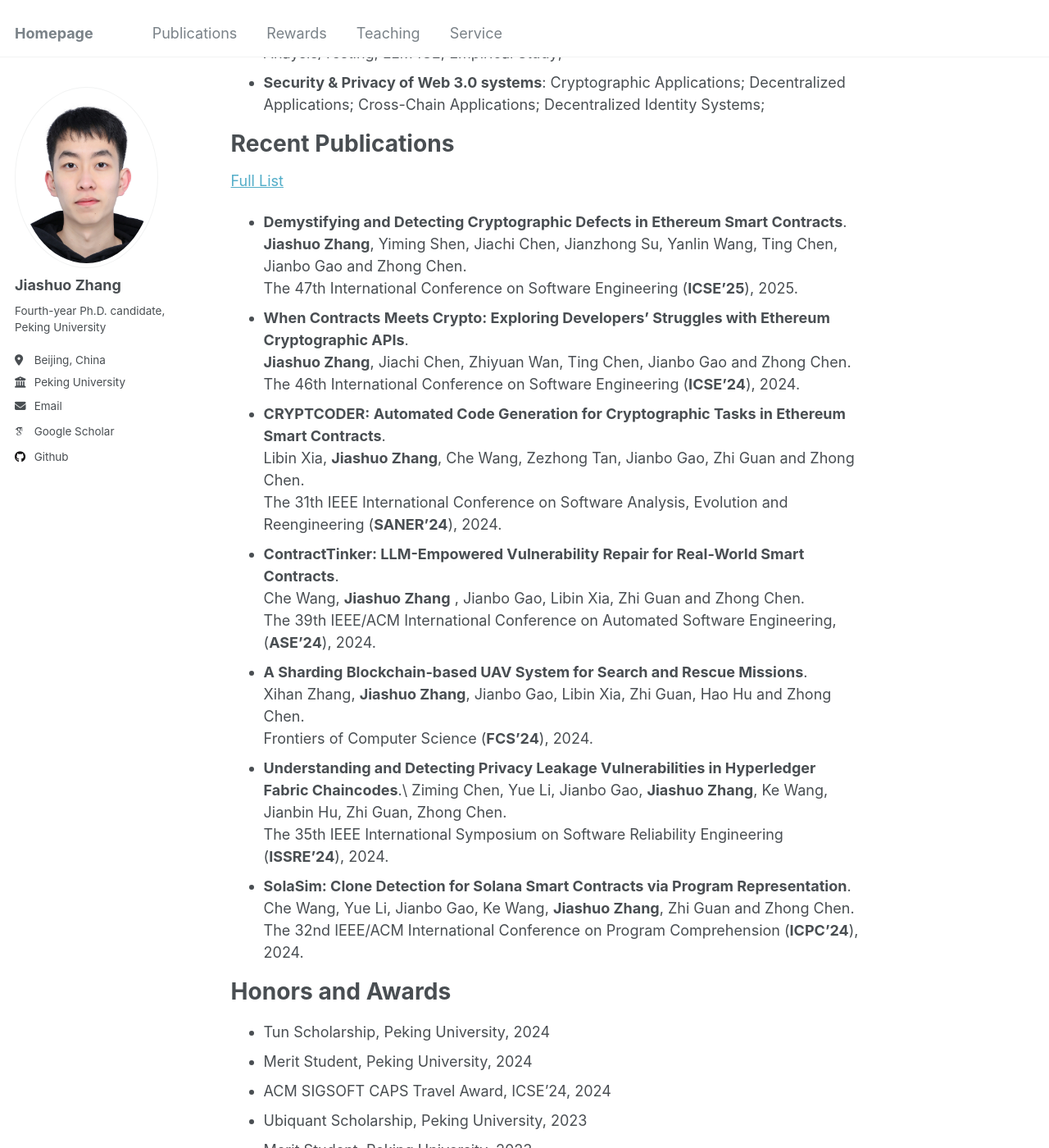
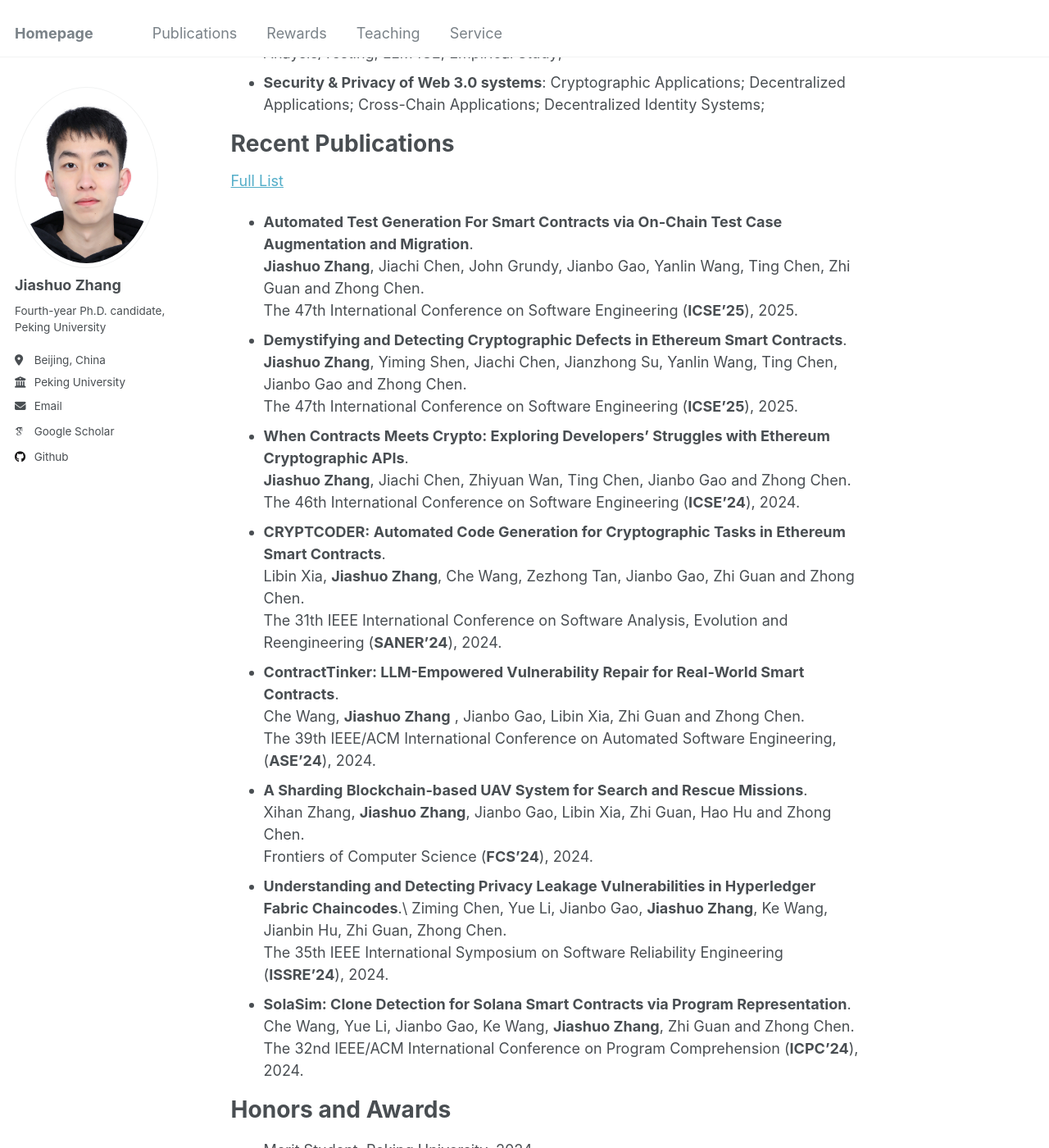
Before and after one commit to zhangjiashuo-cs/zhangjiashuo-cs.github.io, a Jekyll site: the page built from _pages/about.md, in a window 1280 px wide and 1400 px high, scrolled down 264 px. Shown: the whole window at 82% size. Built offline with Jekyll 4.4.1, drawn with Linux system fonts in a browser that asks for light colours; some web fonts are replaced.

Commit message:
Update about.md

```diff
--- a/_pages/about.md
+++ b/_pages/about.md
@@ -17,6 +17,9 @@ My research interests include:
 
 # Recent Publications
 [Full List](./publications/)
+* **Automated Test Generation For Smart Contracts via On-Chain Test Case Augmentation and Migration**. \
+  **Jiashuo Zhang**, Jiachi Chen, John Grundy, Jianbo Gao, Yanlin Wang, Ting Chen, Zhi Guan and Zhong Chen.\
+  The 47th International Conference on Software Engineering (**ICSE'25**), 2025.
 * **Demystifying and Detecting Cryptographic Defects in Ethereum Smart Contracts**. \
   **Jiashuo Zhang**, Yiming Shen, Jiachi Chen, Jianzhong Su, Yanlin Wang, Ting Chen, Jianbo Gao and Zhong Chen.\
   The 47th International Conference on Software Engineering (**ICSE'25**), 2025.
@@ -42,7 +45,6 @@ My research interests include:
 
 # Honors and Awards
 
-- Tun Scholarship, Peking University, 2024
 - Merit Student, Peking University, 2024
 - ACM SIGSOFT CAPS Travel Award, ICSE'24, 2024
 - Ubiquant Scholarship, Peking University, 2023
```
